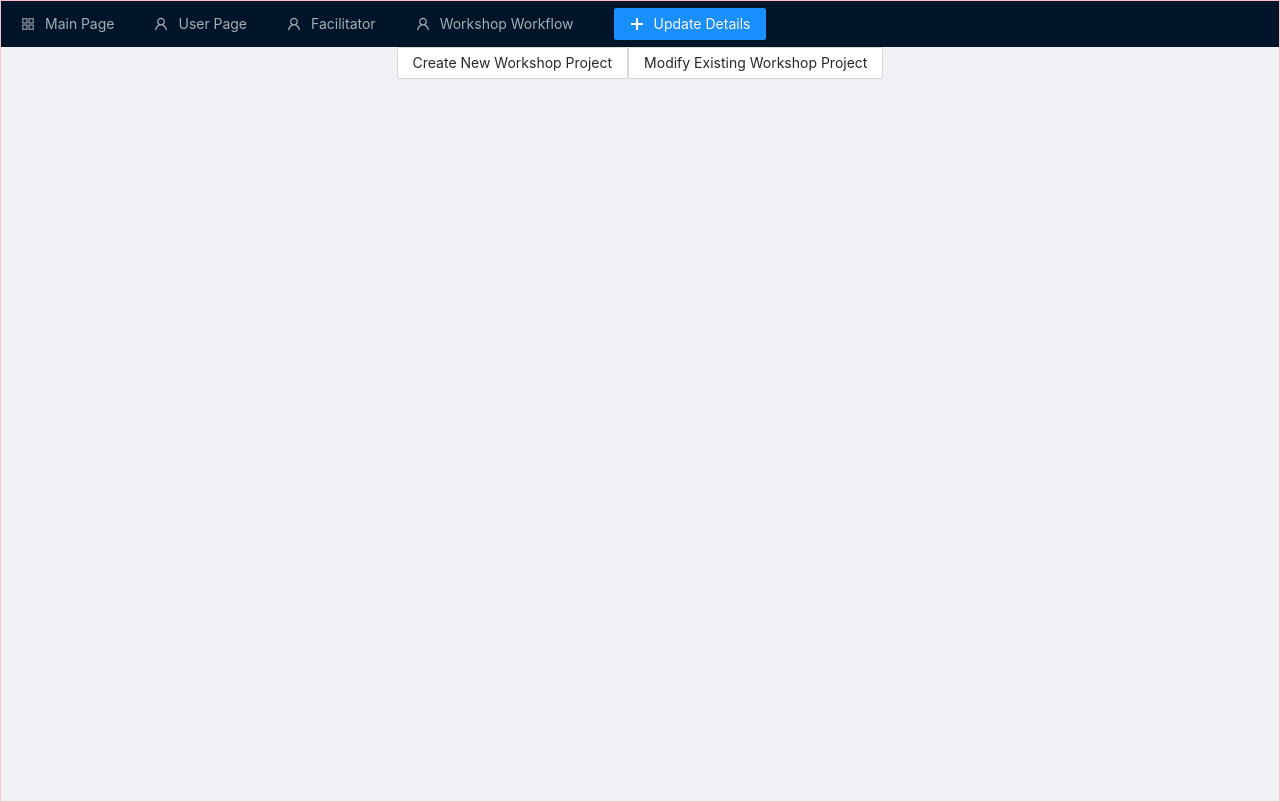
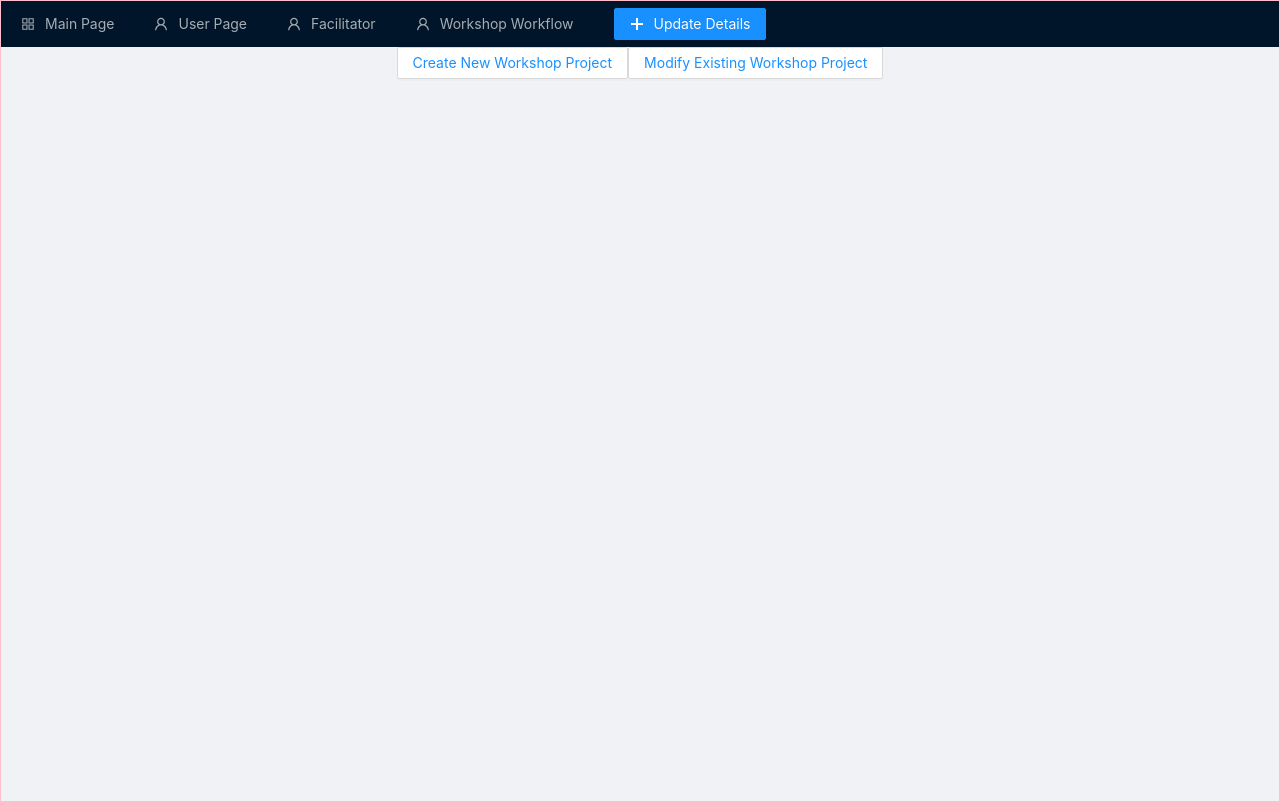
Before and after one commit to notahotdog/rounddove, a React (Create React App) app: page /WorkshopWorkflowPage in a window 1280 px wide. Built offline with nearby package versions, Linux system fonts and the light colour scheme; no server answers.

Commit message:
added Workshop Workflow

```diff
--- a/src/App.js
+++ b/src/App.js
@@ -9,6 +9,8 @@ import FacilitatorPage from "./FacilitatorPage";
 import MainPage from "./Mainpage";
 import UserPage from "./UserPage";
 import WorkshopWorkflowPage from "./WorkshopWorkflowPage";
+import WorkshopCreatePage from "./WorkshopCreatePage";
+import WorkshopEditPage from "./WorkshopEditPage";
 
 function App() {
   return (
@@ -23,6 +25,8 @@ function App() {
             path="/WorkshopWorkflowPage"
             component={WorkshopWorkflowPage}
           />
+          <Route path="/WorkshopCreatePage" component={WorkshopCreatePage} />
+          <Route path="/WorkshopEditPage" component={WorkshopEditPage} />
         </Layout>
       </div>
     </Router>
--- /dev/null
+++ b/src/WorkshopCreatePage.js
@@ -0,0 +1,22 @@
+import React, { Component } from "react";
+
+export default class WorkshopCreatePage extends Component {
+  constructor(props) {
+    super(props);
+    this.goBack = this.goBack.bind(this); // i think you are missing this
+  }
+
+  goBack() {
+    this.props.history.goBack();
+  }
+
+  render() {
+    console.log("Create New Workshop");
+    return (
+      <div>
+        <button onClick={this.goBack}>Go Back</button>
+        <h1>Create Workshop</h1>
+      </div>
+    );
+  }
+}
--- a/src/WorkshopEdit.js
+++ b/src/WorkshopEditPage.js
@@ -9,8 +9,12 @@ export default class WorkshopEdit extends Component {
     this.state = {
       questions: [],
     };
+    this.goBack = this.goBack.bind(this); // i think you are missing this
   }
 
+  goBack() {
+    this.props.history.goBack();
+  }
   generateQuestions = (data) => {};
 
   //Select on the type of Form
@@ -35,6 +39,8 @@ export default class WorkshopEdit extends Component {
 
     return (
       <div>
+        <button onClick={this.goBack}>Go Back</button>
+
         <h1> Workshop edit</h1>
         <Form
           {...layout}
--- a/src/WorkshopWorkflowPage.js
+++ b/src/WorkshopWorkflowPage.js
@@ -1,17 +1,52 @@
 import React, { Component } from "react";
 import { Button } from "antd";
+import WorkshopEditPage from "./WorkshopEditPage";
+import WorkshopCreatePage from "./WorkshopCreatePage";
+import { Link } from "react-router-dom";
 
 export default class WorkshopWorkflowPage extends Component {
   constructor(props) {
     super(props);
-    this.state = {};
+    this.state = {
+      componentType: null,
+    };
   }
+
+  getPage = (pageType) => {
+    // pageType === "createWorkshop"
+    //   ? console.log("create")
+    //   : console.log("modify");
+    this.setState({ componentType: pageType });
+
+    // if (pageType === "createWorkshop") {
+    //   console.log("create");
+    //   return <WorkshopCreatePage />;
+    // } else {
+    //   console.log("modify");
+    //   return <WorkshopEditPage />;
+    // }
+
+    // return pageType === "createWorkshop" ? (
+    //   <WorkshopCreatePage />
+    // ) : (
+    //   <WorkshopEditPage />
+    // );
+  };
 
   render() {
     return (
       <div>
-        <Button> Create New Workshop Project </Button>
-        <Button> Modify Existing Workshop Project </Button>
+        <Button onClick={() => this.getPage("createWorkshop")}>
+          {" "}
+          <Link to="/WorkshopCreatePage">Create New Workshop Project</Link>{" "}
+        </Button>
+        <Button onClick={() => this.getPage("modifyWorkshop")}>
+          {" "}
+          <Link to="/WorkshopEditPage">
+            Modify Existing Workshop Project
+          </Link>{" "}
+        </Button>
+        {/* { this.state.componentType === "createWorkshop" ? <>} */}
       </div>
     );
   }
```
